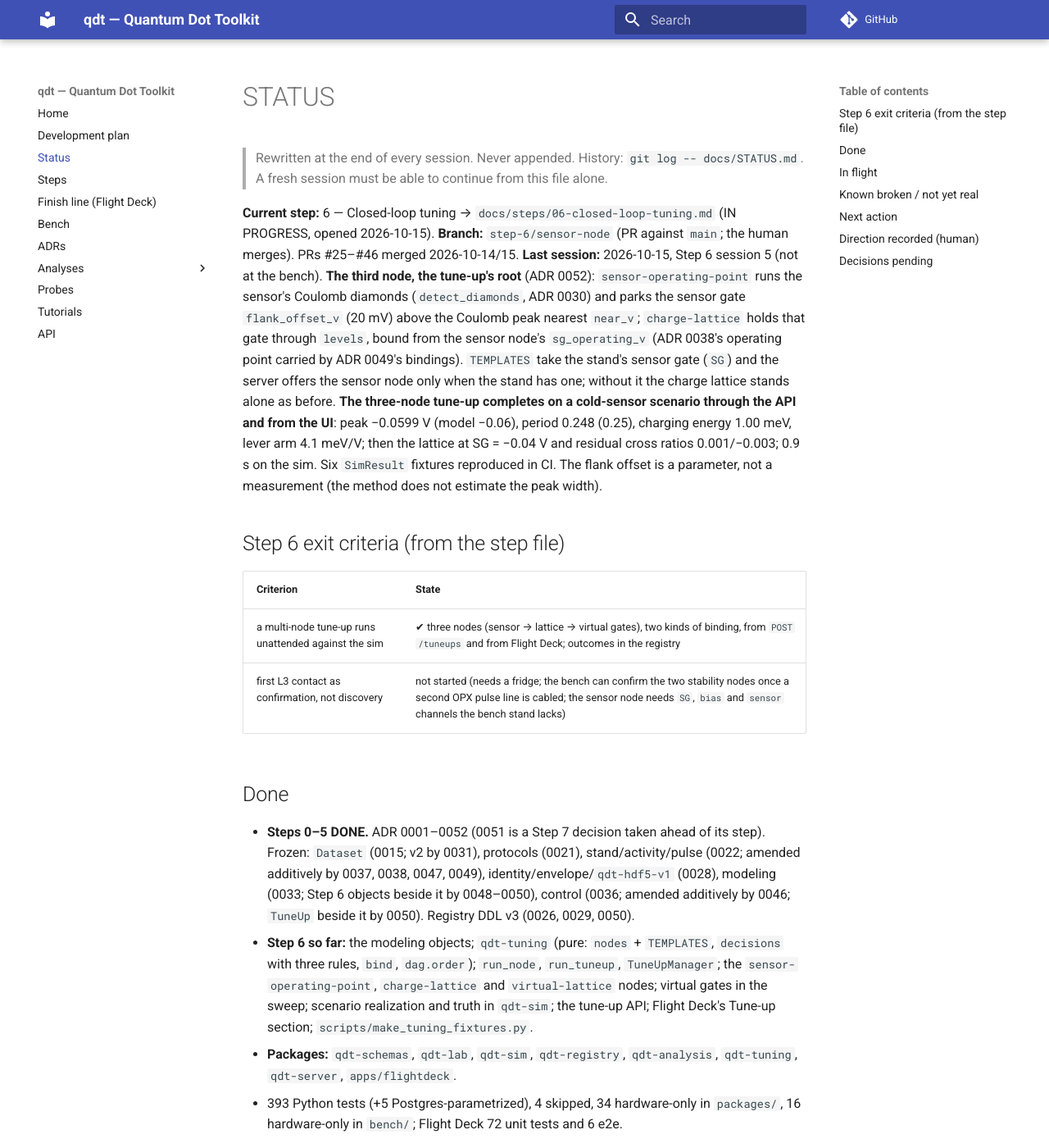
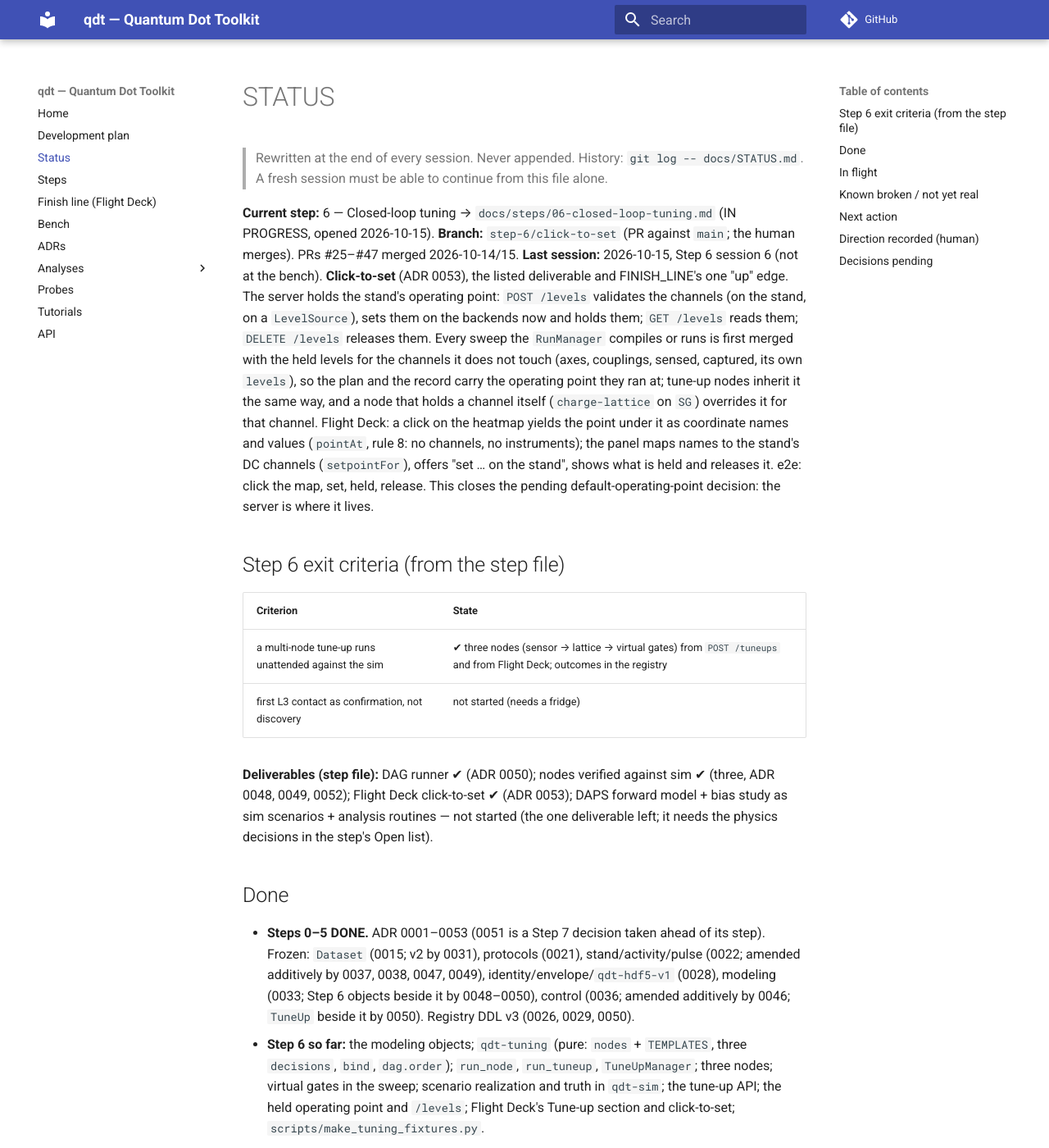
Before and after one commit to CowboyQuantum/qdt, an MkDocs documentation site: the page built from docs/STATUS.md, in a window 1280 px wide and 1400 px high. Shown: the whole window at 82% size. Built offline with MkDocs 1.6.1 and Material for MkDocs 9.7.7, drawn with Linux system fonts in a browser that asks for light colours; comment, search, counter and statistics services are not loaded; some of the changed text lies outside the part shown.

Commit message:
docs(adr): 0053 click-to-set and the held operating point; STATUS, Step 6 session 6
Co-Authored-By: Claude Fable 5.1 <noreply@anthropic.com>

```diff
--- a/docs/STATUS.md
+++ b/docs/STATUS.md
@@ -4,62 +4,67 @@
 > A fresh session must be able to continue from this file alone.
 
 **Current step:** 6 — Closed-loop tuning → `docs/steps/06-closed-loop-tuning.md` (IN PROGRESS, opened 2026-10-15).
-**Branch:** `step-6/sensor-node` (PR against `main`; the human merges). PRs #25–#46 merged 2026-10-14/15.
-**Last session:** 2026-10-15, Step 6 session 5 (not at the bench). **The third node, the tune-up's root**
-(ADR 0052): `sensor-operating-point` runs the sensor's Coulomb diamonds (`detect_diamonds`, ADR 0030) and
-parks the sensor gate `flank_offset_v` (20 mV) above the Coulomb peak nearest `near_v`; `charge-lattice`
-holds that gate through `levels`, bound from the sensor node's `sg_operating_v` (ADR 0038's operating point
-carried by ADR 0049's bindings). `TEMPLATES` take the stand's sensor gate (`SG`) and the server offers the
-sensor node only when the stand has one; without it the charge lattice stands alone as before. **The
-three-node tune-up completes on a cold-sensor scenario through the API and from the UI**: peak −0.0599 V
-(model −0.06), period 0.248 (0.25), charging energy 1.00 meV, lever arm 4.1 meV/V; then the lattice at
-SG = −0.04 V and residual cross ratios 0.001/−0.003; 0.9 s on the sim. Six `SimResult` fixtures reproduced
-in CI. The flank offset is a parameter, not a measurement (the method does not estimate the peak width).
+**Branch:** `step-6/click-to-set` (PR against `main`; the human merges). PRs #25–#47 merged 2026-10-14/15.
+**Last session:** 2026-10-15, Step 6 session 6 (not at the bench). **Click-to-set** (ADR 0053), the listed
+deliverable and FINISH_LINE's one "up" edge. The server holds the stand's operating point: `POST /levels`
+validates the channels (on the stand, on a `LevelSource`), sets them on the backends now and holds them;
+`GET /levels` reads them; `DELETE /levels` releases them. Every sweep the `RunManager` compiles or runs is
+first merged with the held levels for the channels it does not touch (axes, couplings, sensed, captured,
+its own `levels`), so the plan and the record carry the operating point they ran at; tune-up nodes inherit
+it the same way, and a node that holds a channel itself (`charge-lattice` on `SG`) overrides it for that
+channel. Flight Deck: a click on the heatmap yields the point under it as coordinate names and values
+(`pointAt`, rule 8: no channels, no instruments); the panel maps names to the stand's DC channels
+(`setpointFor`), offers "set … on the stand", shows what is held and releases it. e2e: click the map, set,
+held, release. This closes the pending default-operating-point decision: the server is where it lives.
 
 ## Step 6 exit criteria (from the step file)
 | Criterion | State |
 |---|---|
-| a multi-node tune-up runs unattended against the sim | ✔ three nodes (sensor → lattice → virtual gates), two kinds of binding, from `POST /tuneups` and from Flight Deck; outcomes in the registry |
-| first L3 contact as confirmation, not discovery | not started (needs a fridge; the bench can confirm the two stability nodes once a second OPX pulse line is cabled; the sensor node needs `SG`, `bias` and `sensor` channels the bench stand lacks) |
+| a multi-node tune-up runs unattended against the sim | ✔ three nodes (sensor → lattice → virtual gates) from `POST /tuneups` and from Flight Deck; outcomes in the registry |
+| first L3 contact as confirmation, not discovery | not started (needs a fridge) |
+
+**Deliverables (step file):** DAG runner ✔ (ADR 0050); nodes verified against sim ✔ (three, ADR 0048, 0049,
+0052); Flight Deck click-to-set ✔ (ADR 0053); DAPS forward model + bias study as sim scenarios + analysis
+routines — not started (the one deliverable left; it needs the physics decisions in the step's Open list).
 
 ## Done
-- **Steps 0–5 DONE.** ADR 0001–0052 (0051 is a Step 7 decision taken ahead of its step). Frozen: `Dataset`
+- **Steps 0–5 DONE.** ADR 0001–0053 (0051 is a Step 7 decision taken ahead of its step). Frozen: `Dataset`
   (0015; v2 by 0031), protocols (0021), stand/activity/pulse (0022; amended additively by 0037, 0038, 0047,
   0049), identity/envelope/`qdt-hdf5-v1` (0028), modeling (0033; Step 6 objects beside it by 0048–0050),
   control (0036; amended additively by 0046; `TuneUp` beside it by 0050). Registry DDL v3 (0026, 0029, 0050).
-- **Step 6 so far:** the modeling objects; `qdt-tuning` (pure: `nodes` + `TEMPLATES`, `decisions` with three
-  rules, `bind`, `dag.order`); `run_node`, `run_tuneup`, `TuneUpManager`; the `sensor-operating-point`,
-  `charge-lattice` and `virtual-lattice` nodes; virtual gates in the sweep; scenario realization and truth in
-  `qdt-sim`; the tune-up API; Flight Deck's Tune-up section; `scripts/make_tuning_fixtures.py`.
+- **Step 6 so far:** the modeling objects; `qdt-tuning` (pure: `nodes` + `TEMPLATES`, three `decisions`,
+  `bind`, `dag.order`); `run_node`, `run_tuneup`, `TuneUpManager`; three nodes; virtual gates in the sweep;
+  scenario realization and truth in `qdt-sim`; the tune-up API; the held operating point and `/levels`;
+  Flight Deck's Tune-up section and click-to-set; `scripts/make_tuning_fixtures.py`.
 - **Packages:** `qdt-schemas`, `qdt-lab`, `qdt-sim`, `qdt-registry`, `qdt-analysis`, `qdt-tuning`,
   `qdt-server`, `apps/flightdeck`.
-- 393 Python tests (+5 Postgres-parametrized), 4 skipped, 34 hardware-only in `packages/`, 16
-  hardware-only in `bench/`; Flight Deck 72 unit tests and 6 e2e.
+- 394 Python tests (+5 Postgres-parametrized), 4 skipped, 34 hardware-only in `packages/`, 16
+  hardware-only in `bench/`; Flight Deck 74 unit tests and 6 e2e.
 
 ## In flight
-- Nothing uncommitted. PR for `step-6/sensor-node` awaits the human.
+- Nothing uncommitted. PR for `step-6/click-to-set` awaits the human.
 
 ## Known broken / not yet real
-- **`flank_offset_v` is a judgment, not an estimate** (ADR 0052): a `sensor_peak` curated method (width
-  and slope of the Coulomb peak from a zero-bias cut or a sensor-gate sweep) is the successor and a rule
-  `VERSION` bump. **The diamonds method needs a cold sensor** (ADR 0030): on the default warm scenario the
-  root fails and the tune-up stops there, visibly.
-- **`TuneUp` is not persisted; one tune-up at a time; stop between nodes; no parallel branches, retries or
-  resume** (ADR 0050).
-- **Flight Deck: no click-to-set yet; the sweep form does not expose couplings; the Tune-up section runs
-  templates only.**
-- **The bench has one OPX pulse line cabled and no `SG`/`bias`/`sensor` channels**, so neither the virtual
-  pulse axis nor the sensor node can run there yet; the nodes are stand-agnostic.
-- **`detect_transitions` reports `ok` on a noiseless, nearly constant map** (a degenerate lattice); a method
-  fix is a `VERSION` bump (ADR 0029).
-- **`SimScenario.model` overrides scalars only** (ADR 0048). **`InputBinding.target` is a string path**
-  checked at bind time (ADR 0049).
+- **The held operating point is server memory** (like runs and tune-ups): a restart forgets it and the
+  stand stays where it is; records carry it per sweep. A `stand_state` table is a later additive change.
+- **Click-to-set resolves to the cell under the pointer, and only axes named after stand DC channels are
+  settable** (`P1`, `P2`; not `V_sd` on `bias`); the panel does not yet read a record's definition for
+  the axis → channel map.
+- **`flank_offset_v` is a judgment, not an estimate** (ADR 0052); **the diamonds method needs a cold
+  sensor** (ADR 0030).
+- **`TuneUp` is not persisted; one tune-up at a time; stop between nodes; no parallel branches, retries
+  or resume** (ADR 0050). **The sweep form does not expose couplings; the Tune-up section runs templates
+  only.**
+- **The bench has one OPX pulse line cabled and no `SG`/`bias`/`sensor` channels.**
+- **`detect_transitions` reports `ok` on a noiseless, nearly constant map**; a method `VERSION` bump.
+- **`SimScenario.model` overrides scalars only**; **`InputBinding.target` is a string path**.
 - **QDAC-II (firmware 14-1.70), for QDevil:** filter setting changes nothing; LOW sense range reads ≈ 2 nA
   for any current; ch02 dead (`*RST` no cure); output impedance 50 Ω. **The 2450 autoranges to 10 nA at
   0 V.** Bench quirks in BENCH.md.
 - Step 5 carry-overs, Step 6 open decisions: nothing in a sweep plays a waveform; a sweep leaves its last
-  level; captures sequential, one channel each; no 3-D capture view; Flight Deck offers every method on
-  every record; the trace view has no axes, labels or output curve.
+  level (now the held operating point says where the stand *should* be); captures sequential, one
+  channel each; no 3-D capture view; Flight Deck offers every method on every record; the trace view has
+  no axes, labels or output curve.
 - **The exponential's edge detector is a heuristic** (0046); **the plane fit is OLS** (0045). OPX input
   offset −1.7 mV not applied; OPX `drive` unsupported on the LF-FEM stage.
 - **Serial numbers:** `bench_report.py` does not redact `*IDN?` serials (decision pending).
@@ -72,16 +77,16 @@ in CI. The flank offset is a parameter, not a measurement (the method does not e
 ## Next action
 **Human:**
 1. Merge the PR.
-2. Choose the next session: **click-to-set** (Flight Deck emits a set-level request, the one "up" edge of
-   FINISH_LINE; a `POST /levels` that holds an operating point on the stand, or a one-point sweep), a
-   **`sensor_peak` method** (makes the sensor operating point an estimate with an error and retires
-   `flank_offset_v`), or a **bench confirmation** of the stability nodes (cable a second OPX pulse line;
-   `qdt-server --stand`; `POST /tuneups` with `charge-lattice` and `virtual-lattice`).
-3. The QDevil report; the Step 6 Open decisions still waiting (`PlayedWaveform`, sub-ms stepping, sense
-   range declaration, rest level).
+2. Step 6 has one deliverable left, the **DAPS forward model + bias study as sim scenarios and analysis
+   routines**, and its L3 confirmation. Say what the DAPS study is to measure and which physics it needs
+   (the step's Open decisions list tunnel coupling and bias triangles, ADR 0020, 0030); a session then
+   writes the scenario, the method and the node. Or name the next slice instead: a `sensor_peak` method
+   (retires `flank_offset_v`), a bench confirmation of the stability nodes (a second OPX pulse line), or
+   the `PlayedWaveform` activity.
+3. The QDevil report; the Step 6 Open decisions still waiting.
 
-**Then (sessions):** the chosen item; a `tuneups` table when something reads tune-up history; resume and
-parallel branches when a DAG needs them; Step 6's L3 confirmation when a fridge is available.
+**Then (sessions):** the chosen item; a `tuneups` table and a `stand_state` table when something reads
+them; resume and parallel branches when a DAG needs them.
 
 ## Direction recorded (human)
 - **2026-10-13:** web app end state. Curated analyses only. The control path came before the drivers
@@ -100,13 +105,14 @@ parallel branches when a DAG needs them; Step 6's L3 confirmation when a fridge
   before closing Step 5; Step 5 closes and Step 6 opens; the schema slice and the first node first (ADR
   0048); the second node is the virtual-gate stability diagram (ADR 0049); the persisted tune-up before a
   third node (ADR 0050); `qdt-telemetry` ingests, does not collect (ADR 0051, from a separate chat's
-  patch); **"start the next session"**: the third node is the sensor operating point (ADR 0052).
+  patch); the third node is the sensor operating point (ADR 0052); **"continue to next session"**:
+  click-to-set, the listed deliverable (ADR 0053).
 
 ## Decisions pending
-- Next: click-to-set, a `sensor_peak` method, or a bench confirmation of the stability nodes.
+- The DAPS forward model + bias study: what it measures, which physics it needs.
 - Step 6's Open decisions (step file): `PlayedWaveform`; sub-ms stepping; how a sense range is declared;
-  a rest level at a sweep's end; the time-series view's remainder; the deferred physics.
-- A `tuneups` table (when something reads tune-up history); resume and parallel branches.
-- `detect_transitions` on a noiseless constant map (a method `VERSION` bump).
-- `bench_report.py` and `*IDN?` serials; a default operating point per device; the dot model's
-  zero-clipping; the diamond estimator on warm edges.
+  a rest level at a sweep's end (the held operating point now says where the stand should be); the
+  time-series view's remainder; the deferred physics.
+- A `tuneups` table and a `stand_state` table; resume and parallel branches.
+- `detect_transitions` on a noiseless constant map (a method `VERSION` bump); a `sensor_peak` method.
+- `bench_report.py` and `*IDN?` serials; the dot model's zero-clipping; the diamond estimator on warm edges.
--- a/docs/adr/README.md
+++ b/docs/adr/README.md
@@ -56,3 +56,4 @@ Immutable once merged (except a `Superseded by` status line). New decision = new
 | 0050 | The tune-up as a lifecycle object (`TuneUp`), outcomes persisted (`tuning_outcomes`, DDL v3), a topological order, the tune-up API and Flight Deck's DAG state | Accepted (adds to 0036, 0026; extends 0048, 0049) |
 | 0051 | `qdt-telemetry` ingests cryo context; no collector, time series, or monitoring | Accepted |
 | 0052 | The sensor operating point as the first node: Coulomb diamonds → a gate parked on a peak's flank, held by the stability nodes through `levels` | Accepted (extends 0048–0050) |
+| 0053 | Click-to-set: the server holds the stand's operating point (`/levels`), every sweep inherits it, Flight Deck's map click is the one "up" edge | Accepted (extends 0038; closes the default-operating-point decision) |
--- a/docs/steps/06-closed-loop-tuning.md
+++ b/docs/steps/06-closed-loop-tuning.md
@@ -88,3 +88,9 @@ Coulomb diamonds (`detect_diamonds`, ADR 0030) and parks the sensor gate `flank_
 three-node tune-up completes through the API and from the UI: peak −0.0599 V (model −0.06), period 0.248
 (0.25), then the lattice at SG = −0.04 V and residuals 0.001/−0.003. Left: a `sensor_peak` method for the
 flank (the offset is a parameter today); click-to-set; a bench confirmation.
+Session 6 (2026-10-15): **click-to-set** (ADR 0053), the deliverable and FINISH_LINE's one "up" edge. The server holds
+the stand's operating point (`GET/POST/DELETE /levels`): set now on the backends, merged into every sweep it compiles
+or runs for the channels the sweep does not touch, so records carry it; tune-up nodes inherit it. Flight Deck: a
+click on the map yields the point under it (`pointAt`), the panel offers it as levels for the stand's DC channels
+(`setpointFor`), shows what is held, releases it. e2e: click, set, held, released. Closes the pending default
+operating point decision. Left: axis → channel from the record's definition for axes not named after gates.
```
Also changed, not shown: apps/flightdeck/CLAUDE.md (+1 -1 lines), docs/adr/0053-click-to-set-operating-point.md (added, +63 -0 lines), packages/qdt-server/CLAUDE.md (+4 -2 lines).
